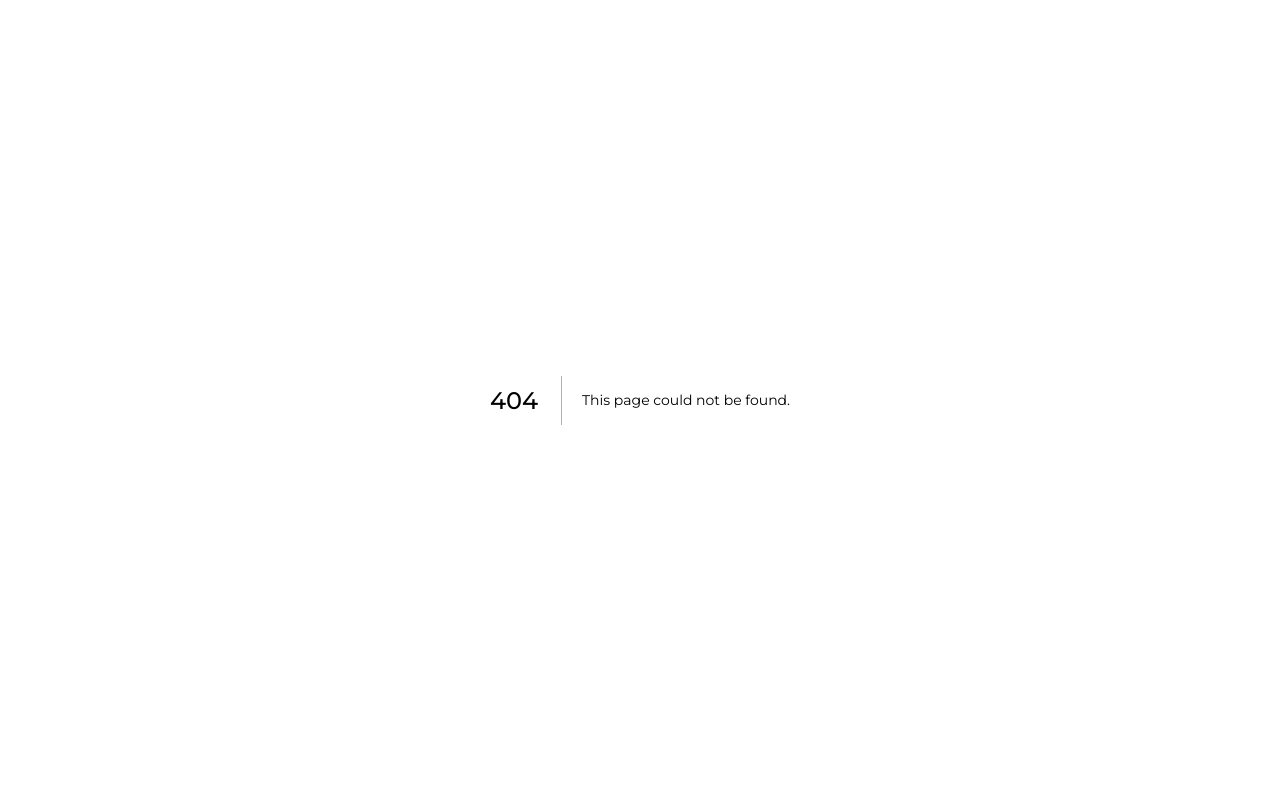
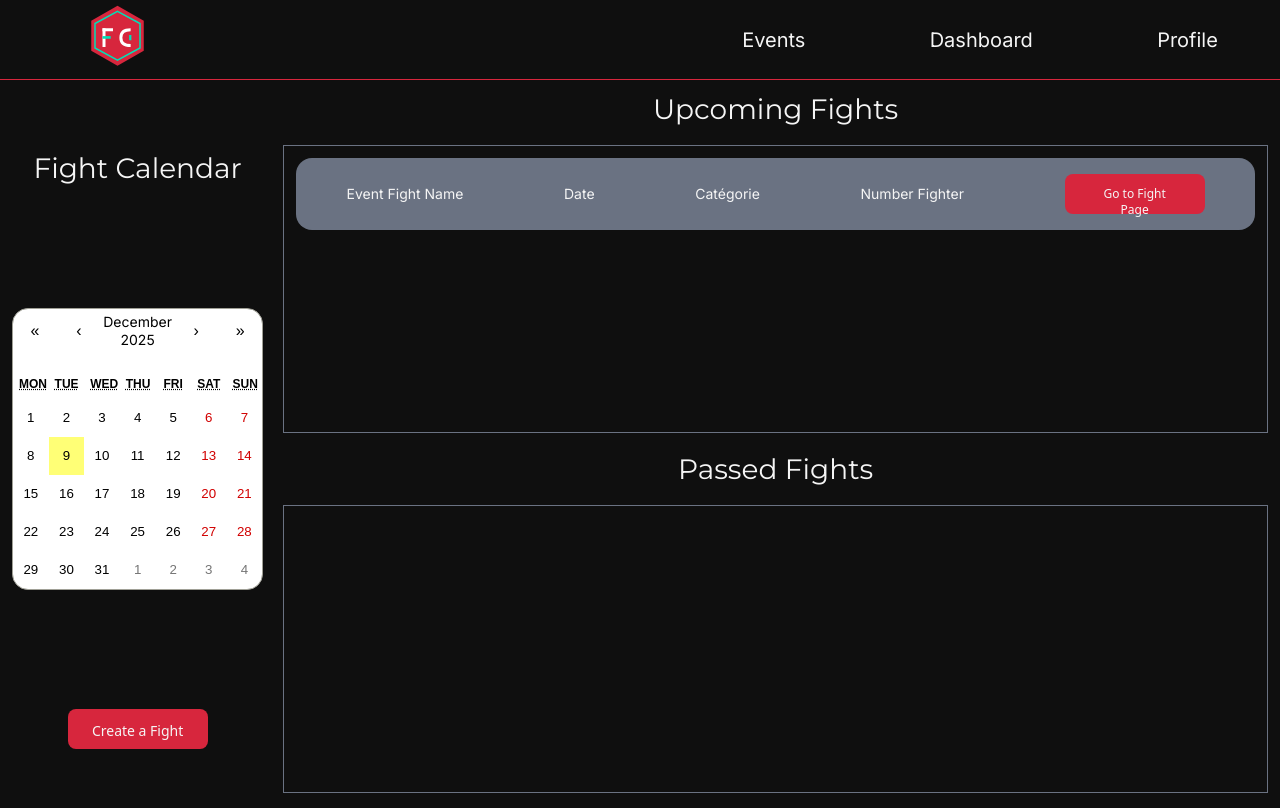
Before and after one commit to gregoirelebas/FightConnect-frontend, a Next.js app: page /dashboard/promoter in a window 1280 px wide. Before the commit this address had no page. Built offline with nearby package versions, Linux system fonts and the light colour scheme.

Commit message:
Added dashboard page with the component upcomingEvent

```diff
--- /dev/null
+++ b/app/dashboard/promoter/layout.tsx
@@ -0,0 +1,11 @@
+import { Metadata } from 'next';
+import Header from '@/app/...components/Header';
+
+export const metadata: Metadata = {
+  title: 'Sign up',
+  description: 'Create an account to join FightConnect',
+};
+
+export default function DashboardLayout({ children }: { children: React.ReactNode }) {
+  return <section><Header/>{children}</section>;
+}
--- /dev/null
+++ b/app/dashboard/promoter/page.tsx
@@ -0,0 +1,44 @@
+"use client";
+import Button, { ButtonVariant } from "@/app/...components/Button";
+import Link from "next/link";
+import React, { useState } from "react";
+import Calendar from "react-calendar";
+import "react-calendar/dist/Calendar.css";
+
+export default function Dashboard() {
+  return (
+    <div className="flex flex-row h-[calc(100vh-80px)] text font-sans ml-3 mr-3">
+      <div className="h-full w-1/5 flex justify-center mt-2 ">
+        <div className="flex flex-col h-full w-full justify-around items-center">
+          <h3>Fight Calendar</h3>
+          <Calendar className="bg-white text-black rounded-2xl" />
+          <Link href="/newEvent">
+            <Button variant={ButtonVariant.Primary} className="w-35 h-10 text-sm">
+              Create a Fight
+            </Button>
+          </Link>
+        </div>
+      </div>
+      <div className="h-full w-4/5 pl-5 flex flex-col">
+        <div className="h-1/2 w-full flex flex-col justify-around items-center">
+          <h3>Upcoming Fights</h3>
+          <div className="h-4/5 w-full pl-3 pr-3 border border-gray-500 flex flex-col items-center overflow-y-auto">
+            <div className="bg-gray-500 mt-3 min-h-18 w-full rounded-2xl flex flex-row justify-around items-center">
+              <span>Event Fight Name</span>
+              <span>Date</span>
+              <span>Catégorie</span>
+              <span>Number Fighter</span>
+              <Button variant={ButtonVariant.Primary} className="w-35 h-10 text-xs">
+                Go to Fight Page
+              </Button>
+            </div>
+          </div>
+        </div>
+        <div className="h-1/2 w-full flex flex-col justify-around items-center">
+          <h3>Passed Fights</h3>
+          <div className="h-4/5 w-full pl-3 pr-3 border border-gray-500 flex flex-col items-center overflow-y-auto"></div>
+        </div>
+      </div>
+    </div>
+  );
+}
--- /dev/null
+++ b/app/dashboard/promoter/upcomingEvent.tsx
@@ -0,0 +1,20 @@
+"use client";
+import Button, { ButtonVariant } from "@/app/...components/Button";
+import Link from "next/link";
+import React, { useState } from "react";
+import Calendar from "react-calendar";
+import "react-calendar/dist/Calendar.css";
+
+export default function upcomingEvent(props: any) {
+  return (
+    <div className="bg-gray-500 mt-3 min-h-18 w-full rounded-2xl flex flex-row justify-around items-center">
+      <span>{props.name}</span>
+      <span>{props.date}</span>
+      <span>{props.level}</span>
+      <span>{props.askFigther}</span>
+      <Button variant={ButtonVariant.Primary} className="w-35 h-10 text-xs">
+        Go to Fight Page
+      </Button>
+    </div>
+  );
+}
```
